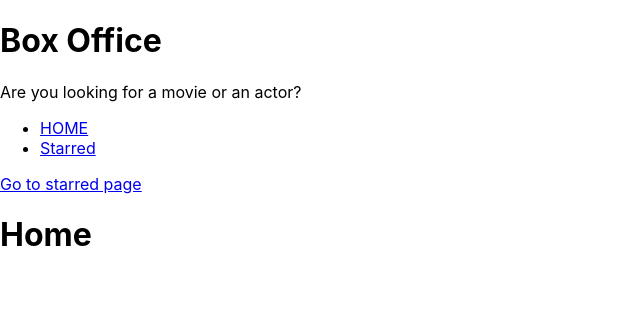
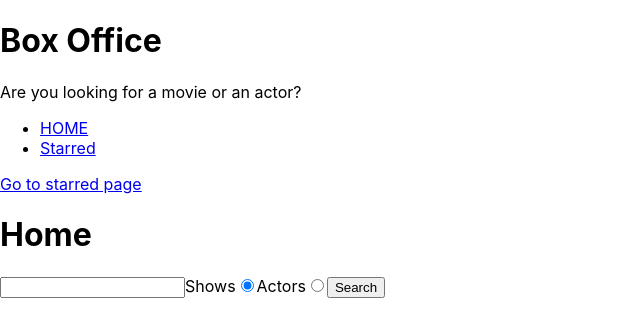
Before and after one commit to RossellaFer/box-office, a React (Create React App) app: page / in a window 1280 px wide. Shown: the top 336 px of the page, without its empty margins (0-640 px from the left). Built offline with nearby package versions, Linux system fonts and the light colour scheme.

Commit message:
search form

```diff
--- a/package.json
+++ b/package.json
@@ -13,7 +13,8 @@
     "start": "react-scripts start",
     "build": "react-scripts build",
     "test": "react-scripts test",
-    "eject": "react-scripts eject"
+    "eject": "react-scripts eject",
+    "format": "prettier --write src/**/*.{js,jsx}"
   },
   "eslintConfig": {
     "extends": [
--- /dev/null
+++ b/src/api/tvmaze.js
@@ -0,0 +1,10 @@
+const BASE_URL = 'https://api.tvmaze.com';
+
+const apiGet = async queryString => {
+  const response = await fetch(`${BASE_URL}${queryString}`);
+  const body = await response.json();
+  return body;
+};
+
+export const searchForShows = query => apiGet(`/search/shows?q=${query}`);
+export const searchForPeople = query => apiGet(`/search/people?q=${query}`);
--- a/src/components/Navs.jsx
+++ b/src/components/Navs.jsx
@@ -16,7 +16,9 @@ const Navs = () => {
     <div>
       <ul>
         {LINKS.map(item => (
-          <li key={item.to}><Link to={item.to}>{item.text}</Link></li>
+          <li key={item.to}>
+            <Link to={item.to}>{item.text}</Link>
+          </li>
         ))}
       </ul>
       <Link to="/starred">Go to starred page</Link>
--- /dev/null
+++ b/src/components/SearchForm.jsx
@@ -0,0 +1,52 @@
+import { useState } from 'react';
+
+const SearchForm = ({ onSearch }) => {
+  const [searchOption, setSearchOption] = useState('shows');
+  const [searchStr, setSearchStr] = useState('');
+
+  const onSearchInputChange = e => {
+    setSearchStr(e.target.value);
+  };
+
+  const onRadioChange = e => {
+    setSearchOption(e.target.value);
+  };
+
+  const onSubmit = e => {
+    e.preventDefault();
+    const options = {
+      q: searchStr,
+      searchOption,
+    };
+    onSearch(options);
+  };
+
+  return (
+    <form onSubmit={onSubmit}>
+      <input type="text" onChange={onSearchInputChange} value={searchStr} />
+      <label>
+        Shows
+        <input
+          type="radio"
+          name="search-option"
+          value="shows"
+          onChange={onRadioChange}
+          checked={searchOption === 'shows'}
+        ></input>
+      </label>
+      <label>
+        Actors
+        <input
+          type="radio"
+          name="search-option"
+          value="actors"
+          onChange={onRadioChange}
+          checked={searchOption === 'actors'}
+        ></input>
+      </label>
+      <button type="submit">Search</button>
+    </form>
+  );
+};
+
+export default SearchForm;
--- a/src/pages/Home.jsx
+++ b/src/pages/Home.jsx
@@ -1,7 +1,45 @@
+import { useState } from 'react';
+import { searchForShows, searchForPeople } from '../api/tvmaze';
+import SearchForm from '../components/SearchForm';
+
 const Home = () => {
+  const [apiData, setApiData] = useState(null);
+  const [apiDataError, setApiDataError] = useState(null);
+
+  const onSearch = async ({ q, searchOption }) => {
+    try {
+      setApiDataError(null);
+      let result;
+      if (searchOption === 'shows') {
+        result = await searchForShows(q);
+      } else {
+        result = await searchForPeople(q);
+      }
+      setApiData(result);
+    } catch (error) {
+      setApiDataError(error);
+    }
+  };
+
+  const renderApiData = () => {
+    if (apiDataError) {
+      return <div>Error occured: {apiDataError.message}</div>;
+    }
+    if (apiData) {
+      return apiData[0].show
+        ? apiData.map(data => <div key={data.show.id}>{data.show.name}</div>)
+        : apiData.map(data => (
+            <div key={data.person.id}>{data.person.name}</div>
+          ));
+    }
+    return null;
+  };
+
   return (
     <div>
       <h1>Home</h1>
+      <SearchForm onSearch={onSearch} />
+      <div>{renderApiData()}</div>
     </div>
   );
 };
```
Also changed, not shown: src/components/MainLayout.jsx (+6 -6 lines), src/components/AppTitle.jsx (line endings or trailing spaces), src/pages/NotFound.jsx (indentation only), src/pages/Starred.jsx (indentation only).
